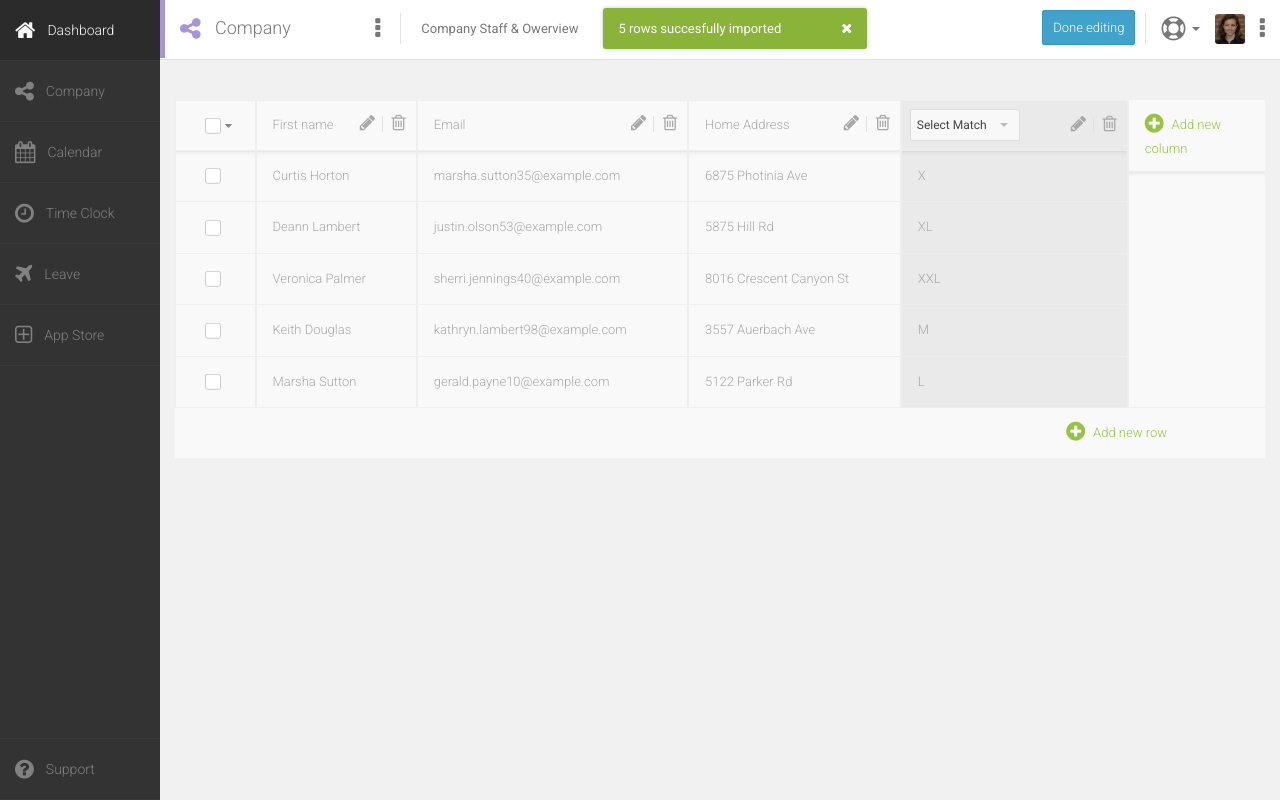
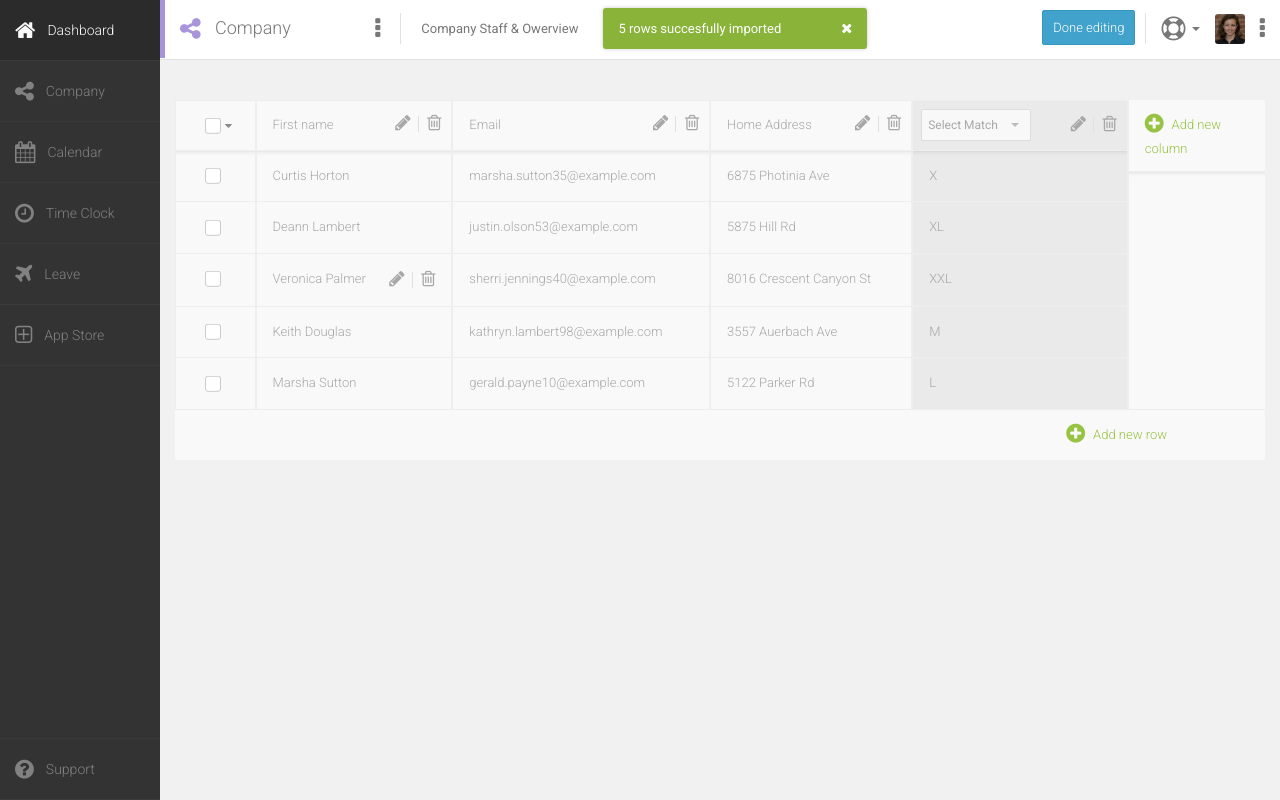
Before and after one commit to TheFirm/csv-handsontable, a PHP site: page /oauth/trunk/html/company_edit.html in a window 1280 px wide. Run offline with PHP 8.4, Linux system fonts and the light colour scheme; some libraries are stand-ins or nearby versions.

Commit message:
done table

```diff
--- a/trunk/html/company_edit.html
+++ b/trunk/html/company_edit.html
@@ -198,7 +198,12 @@
                                         <input type="checkbox" name="checkboxG1" id="checkboxG4" class="css-checkbox" />
                                         <label for="checkboxG4" class="css-label"></label>
                                     </td>
-                                    <td>Veronica Palmer</td>
+                                    <td>Veronica Palmer
+                                        <div class="table_btn_wrapper">
+                                            <a href class="icon_btn btn_bordered_right"><i class="fa fa-pencil"></i></a>
+                                            <a href class="icon_btn"><i class="fa fa-trash-o"></i></a>
+                                        </div>
+                                    </td>
                                     <td>sherri.jennings40@example.com</td>
                                     <td>8016 Crescent Canyon St</td>
                                     <td class="unknown_cell">XXL</td>
--- a/trunk/html/stylesheets/selectric.css
+++ b/trunk/html/stylesheets/selectric.css
@@ -26,7 +26,7 @@
   padding: 6px;
   font-size: 12px;
   line-height: 18px;
-  color: #444;
+  color: #a8a8a8;
   min-height: 18px;
 }
 .selectric .button {
@@ -164,8 +164,8 @@
   border-top-color: #E0E0E0;
 }
 .selectricItems li:hover {
-  background: #F0F0F0;
-  color: #444;
+  background: #41a3cc;
+  color: #FFF;
 }
 .selectricItems li.disabled {
   background: #F5F5F5;
```
